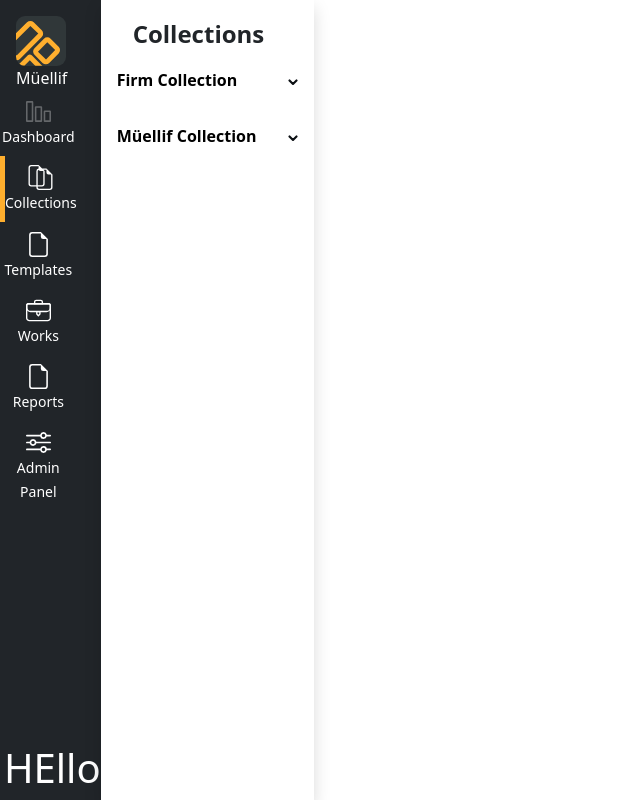
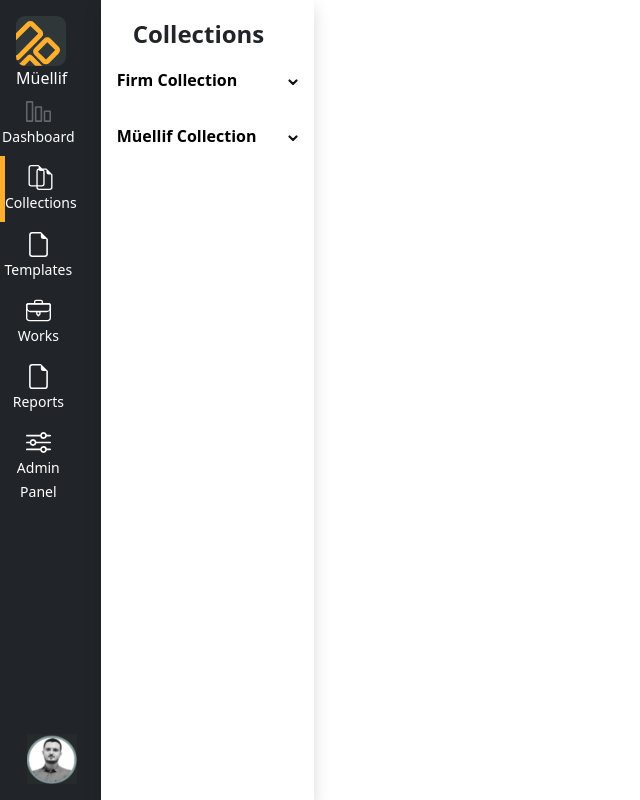
Before and after one commit to Vaish84/ProjectM-ellifK-lliyat-, a React (Create React App) app in the folder demo-project/: page / in a window 1280 px wide. Shown: the whole page, without its empty margins (0-640 px from the left). Built offline with nearby package versions, Linux system fonts and the light colour scheme.

Commit message:
changes are committed

```diff
--- a/demo-project/src/app/Dashboard/sidebar.tsx
+++ b/demo-project/src/app/Dashboard/sidebar.tsx
@@ -6,6 +6,7 @@ import templates from '../assests/templates.svg'
 import works from '../assests/works.svg'
 import report from '../assests/reports.svg'
 import adminPanel from '../assests/admin-panel.svg'
+import profile from '../assests/Profile.png'
 
 
 function Sidebar() {
@@ -43,7 +44,8 @@ function Sidebar() {
         }
       </div>
       <div className='position-absolute bottom-0 end-0'>
-        <h1>HEllo</h1>
+      <img src={profile} alt='' width={50} height={50}  className='mx-4 my-3'/>
+
       </div>
     </div>
 
```
Also changed, not shown: demo-project/src/app/assests/Profile.png (added).
